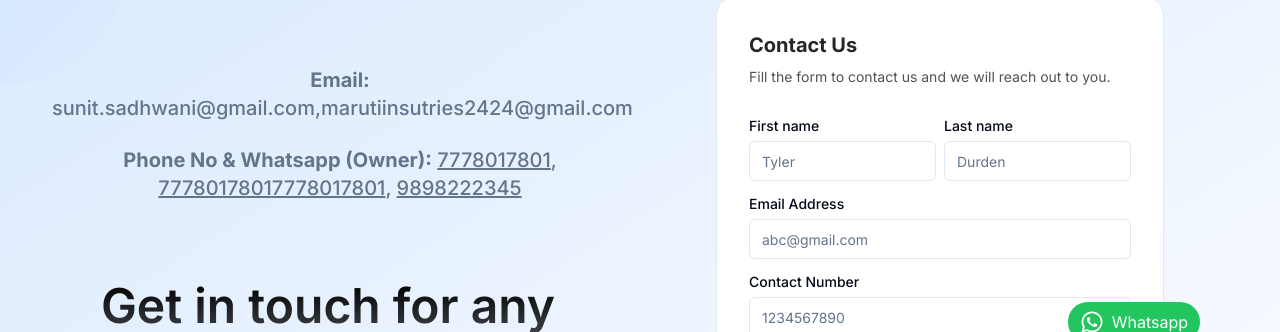
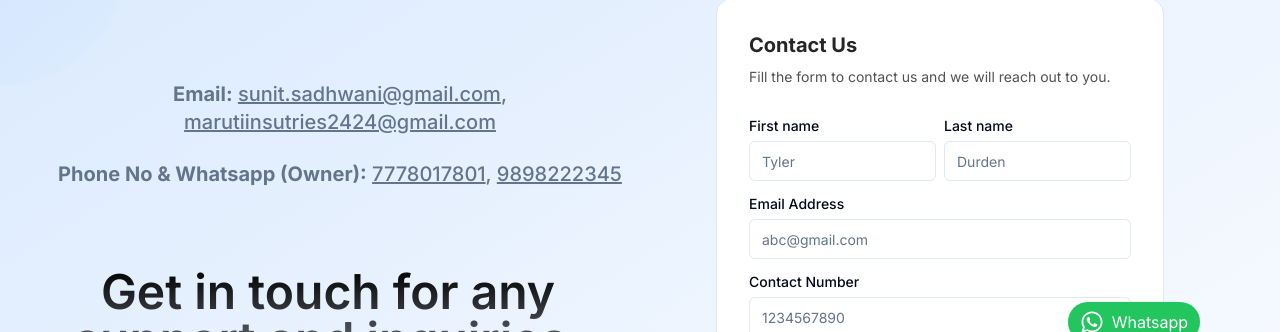
Before and after one commit to darshit890/crosscables, a Next.js app: page /contactUs in a window 1280 px wide. Shown: the part 442-774 px from the top of the page. Built offline with nearby package versions, Linux system fonts and the light colour scheme.

Commit message:
modified:   app/contactUs/page.tsx

```diff
--- a/app/contactUs/page.tsx
+++ b/app/contactUs/page.tsx
@@ -38,14 +38,18 @@ const Offers = () => {
                   email="sunit.sadhwani@gmail.com"
                   subject="Hello!"
                   body="I'm interested in your services."
+                  className="underline"
                 >
                   sunit.sadhwani@gmail.com
                 </EmailLink>
+
                 ,
+                <br />
                 <EmailLink
                   email="marutiinsutries2424@gmail.com"
                   subject="Hello!"
                   body="I'm interested in your services."
+                  className="underline"
                 >
                   marutiinsutries2424@gmail.com
                 </EmailLink>
@@ -58,13 +62,6 @@ const Offers = () => {
               >
                 <span className="font-bold">Phone No & Whatsapp (Owner):</span>{" "}
 
-                <Link href={"https://wa.me/7778017801"} className="underline">
-                  7778017801
-                </Link>
-                ,{" "}
-                <Link href={"https://wa.me/9898222345"} className="underline">
-                  7778017801
-                </Link>
 
                 <Link href={"https://wa.me/7778017801"} className="underline">7778017801</Link>, <Link href={"https://wa.me/9898222345"} className="underline">9898222345</Link>
 
```
